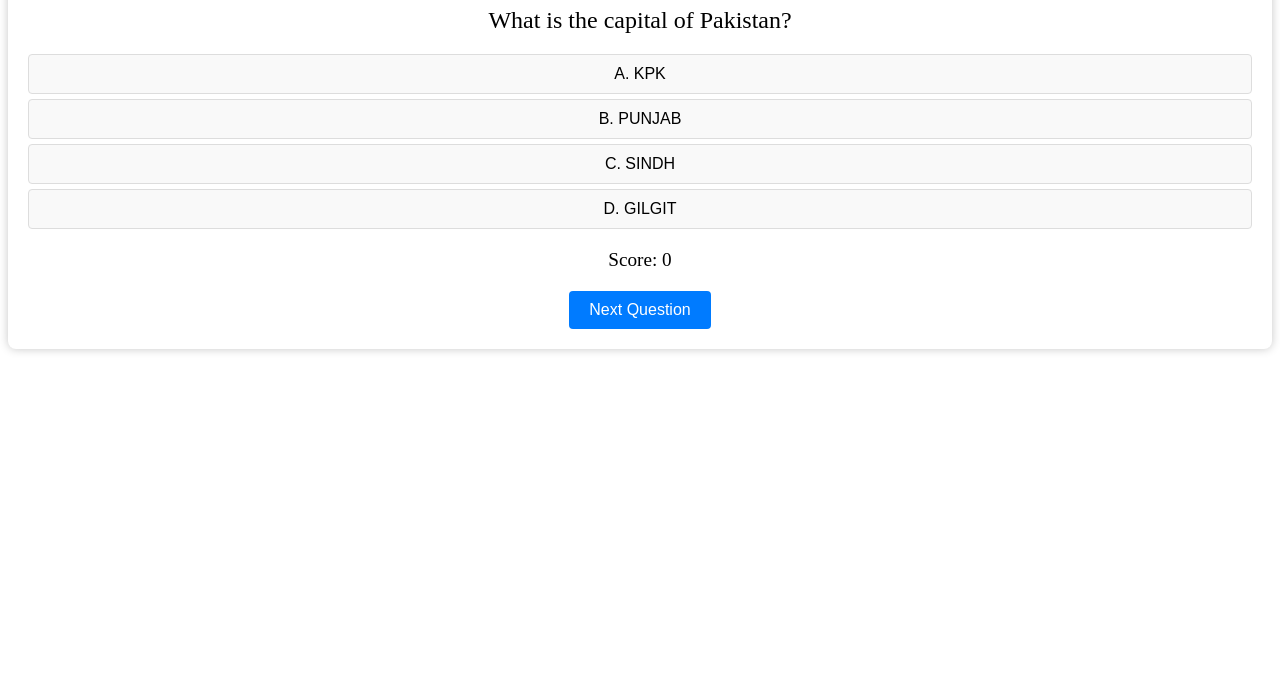
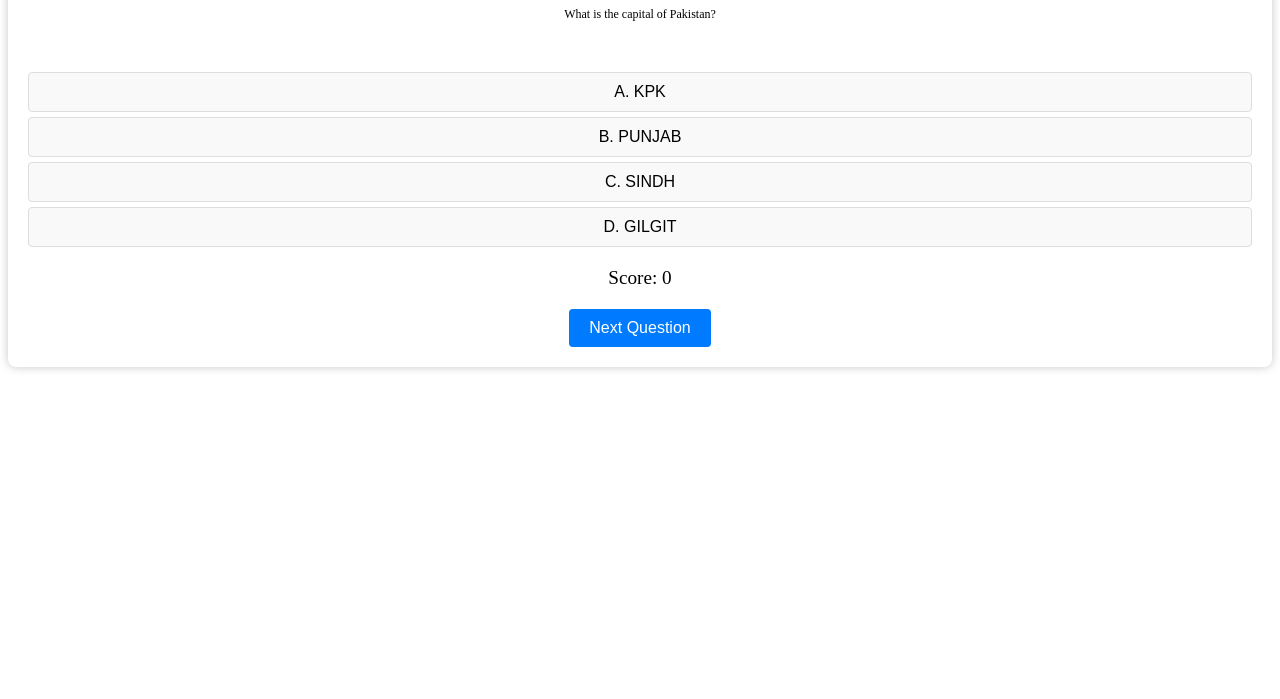
Before and after one commit to ZarshadHussain/Class-task, a plain HTML site: page index.html in a window 1280 px wide. Shown: the part 101-800 px from the top of the page. Drawn offline with Linux system fonts and the light colour scheme.

Commit message:
Upadate Question section in css

```diff
--- a/style.css
+++ b/style.css
@@ -6,8 +6,9 @@
     text-align: center;
 }
 .question {
-    font-size: 1.5rem;
-    margin-bottom: 20px;
+    font-size: 1.5vh;
+    font-weight: 100px;
+    margin-bottom: 50px;
 }
 .choices {
     margin-bottom: 20px;
```
